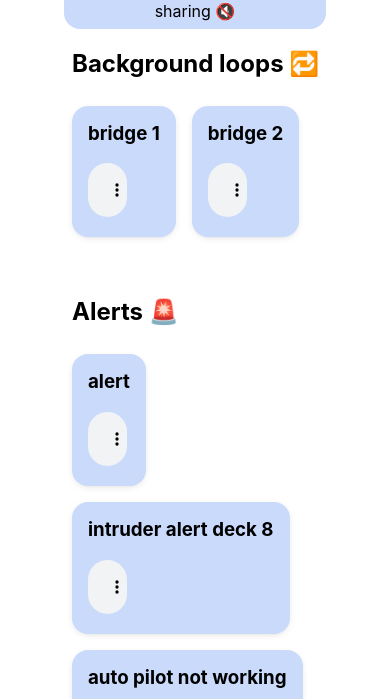
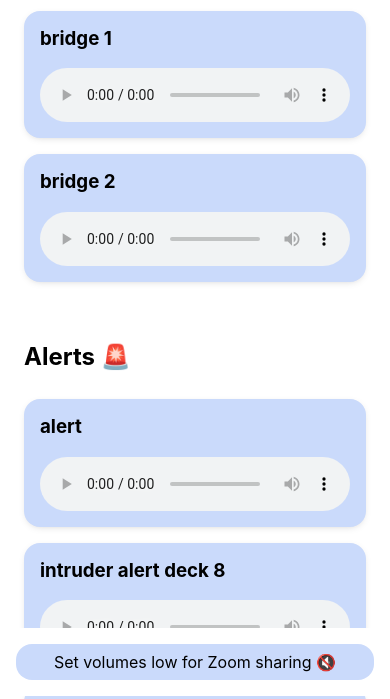
Before and after one commit to chadlavi/tng-soundboard, a plain HTML site: page index.html in a window 390 px wide. Shown: the part 148-847 px from the top of the page. Drawn offline with Linux system fonts and the light colour scheme.

Commit message:
responsive styling

```diff
--- a/index.html
+++ b/index.html
@@ -17,6 +17,7 @@
       }
     }
     * {
+      box-sizing: border-box;
       font-family: -apple-system, BlinkMacSystemFont, 'Segoe UI', Roboto, Oxygen, Ubuntu, Cantarell, 'Open Sans', 'Helvetica Neue', sans-serif;
     }
     *:focus {
@@ -34,6 +35,7 @@
     }
     .button-row button {
       background: var(--item);
+      color: inherit;
       border-radius: 16px;
       border: none;
       padding: 8px 16px;
@@ -56,15 +58,45 @@
       padding: 16px;
       background: var(--item);
       box-shadow: 0 2px 8px -4px rgba(0, 0, 0, 0.25);
+      display: flex;
+      flex-direction: column;
+      justify-content: space-between;
+      flex-basis: calc(100% / 3 - 16px);
     }
     .item[role=button] {
       cursor: pointer;
     }
     .item h3 {
       margin-top: 0;
+      max-width: 100%;
     }
     .item audio {
-      width: calc(calc(100vw - 128px) / 3 - 48px);
+      width: 100%;
+    }
+    @media (max-width: 900px) {
+      .item {
+        flex-basis: calc(50% - 16px);
+      }
+    }
+    @media (max-width: 600px) {
+      body {
+        margin: 16px;
+      }
+      .button-row {
+        position: fixed;
+        bottom: 0;
+        left: 0;
+        background: var(--background);
+        width: 100%;
+        z-index: 1;
+        padding: 16px;
+      }
+      .button-row button {
+        width: 100%;
+      }
+      .item {
+        flex-basis: 100%;
+      }
     }
   </style>
   <script>
```
